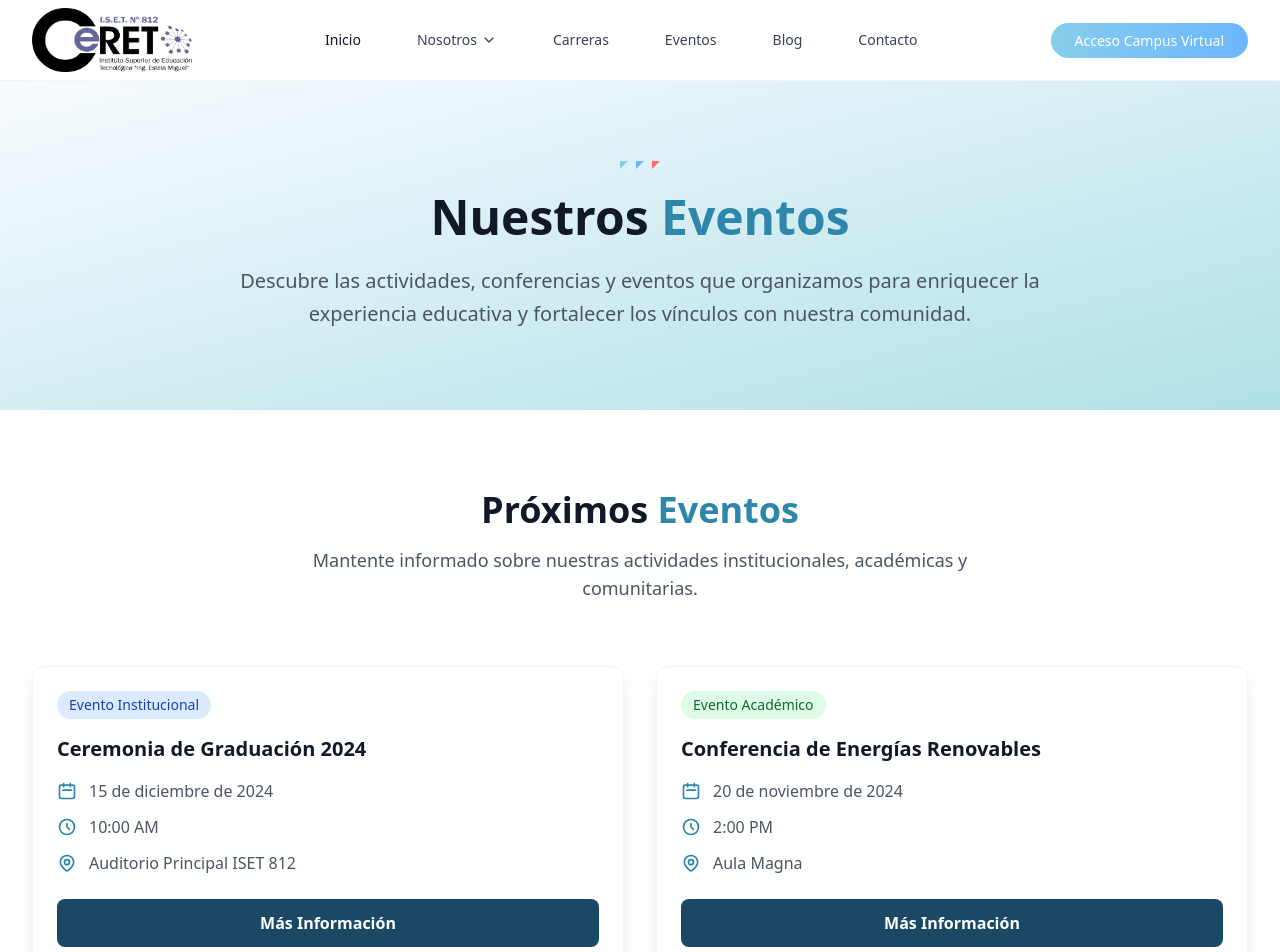
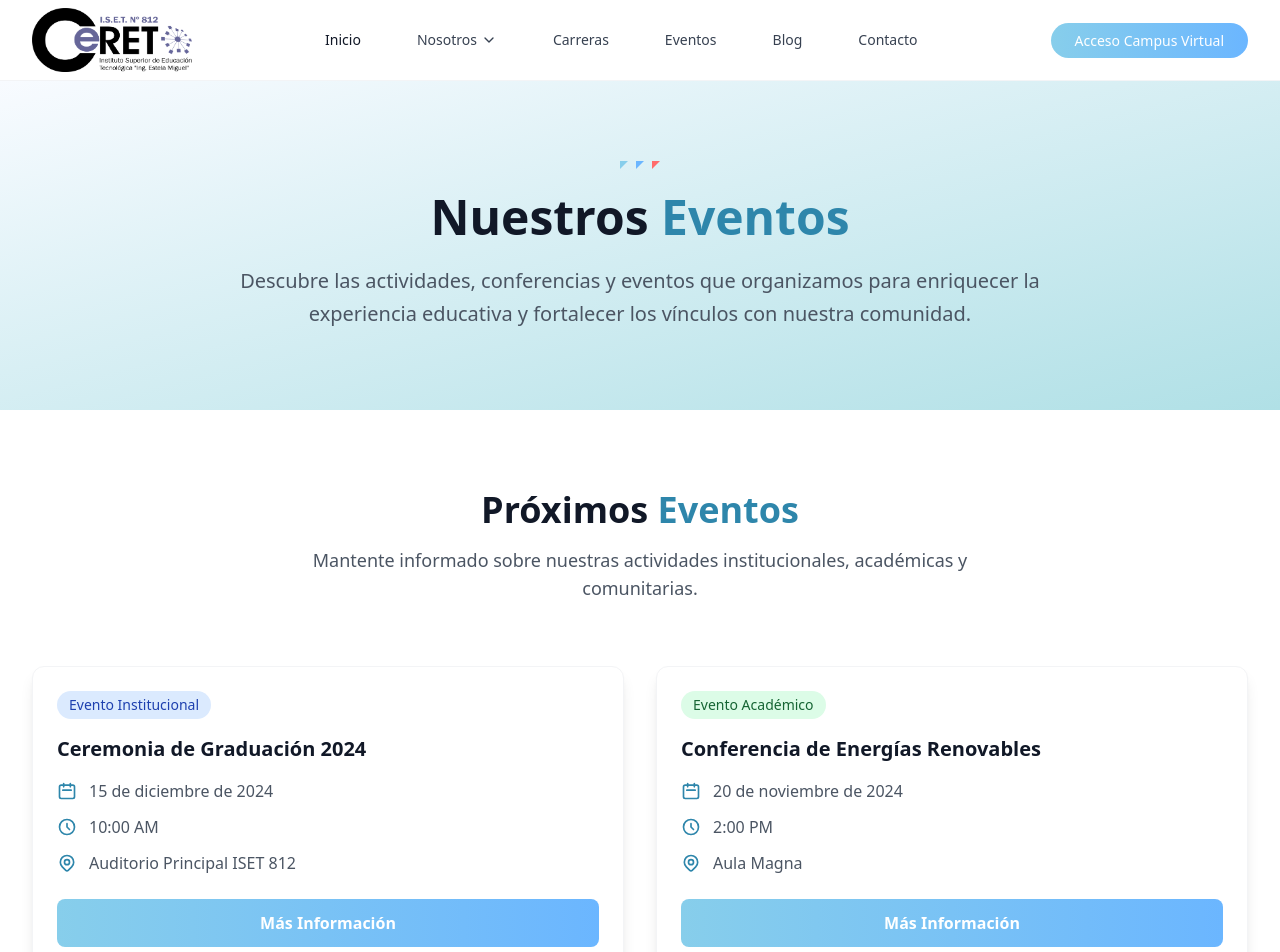
Before and after one commit to revivocelulares/Landing-ISET, a React (Vite) app: page /events in a window 1280 px wide. Shown: the top 952 px of the page. Built offline with nearby package versions, Linux system fonts and the light colour scheme.

Commit message:
Fix Some Styles

```diff
--- a/src/pages/EventsPage.tsx
+++ b/src/pages/EventsPage.tsx
@@ -175,7 +175,7 @@ const EventsPage: React.FC = () => {
 
                   {/* Action Button */}
                   <div className="mt-6">
-                    <button className="w-full bg-azure-500 hover:bg-azure-600 text-white font-semibold py-3 px-4 rounded-lg transition-colors duration-200">
+                    <button className="block w-full bg-gradient-to-r from-azure-200 to-azure-300 text-white py-3 rounded-lg font-semibold hover:shadow-lg transform hover:scale-105 transition-all duration-200 text-center">
                       Más Información
                     </button>
                   </div>
```
